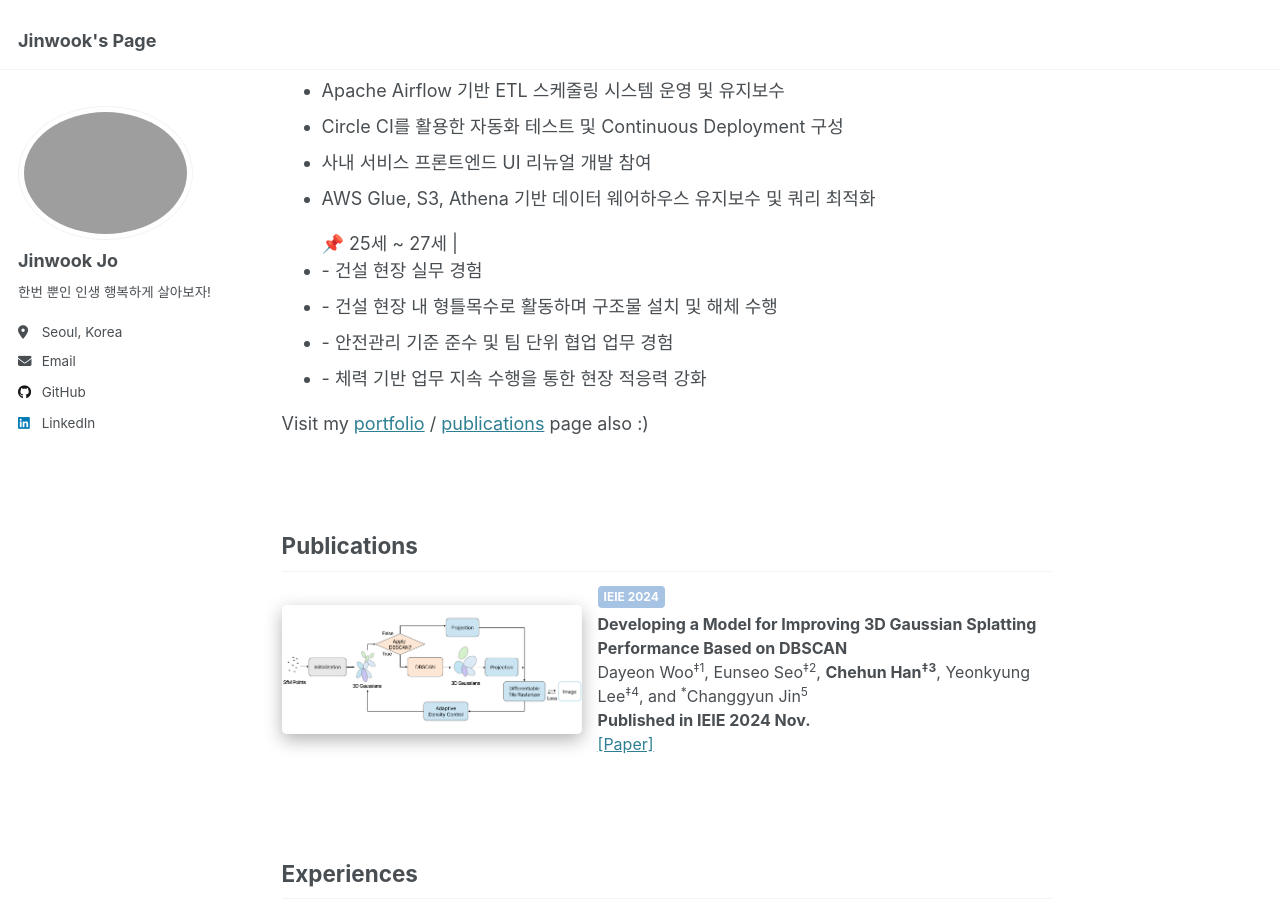
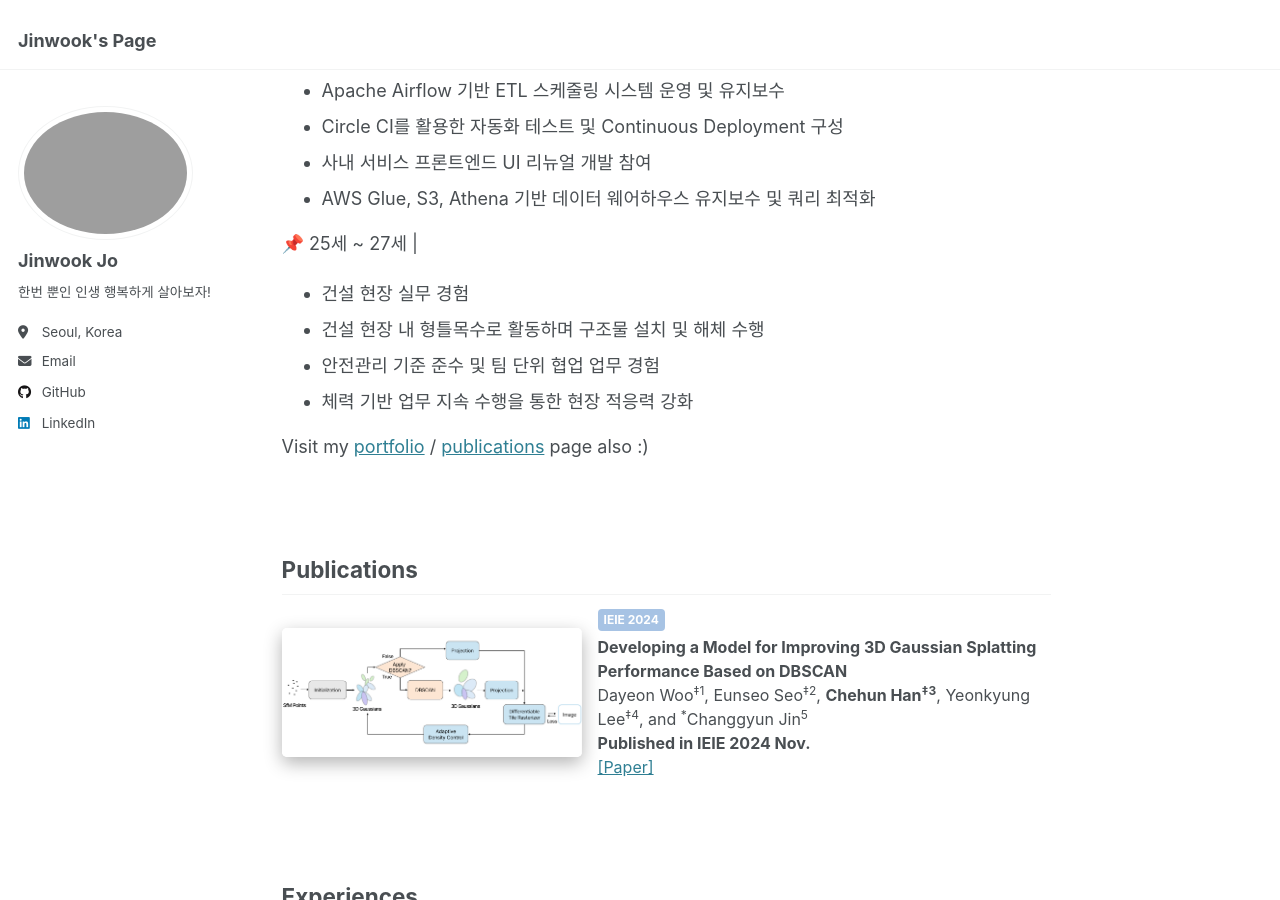
Before and after one commit to jojinwook/my-website, a Jekyll site: the page built from _pages/about.md, in a window 1280 px wide and 900 px high, scrolled down 505 px. Built offline with Jekyll 4.4.1, drawn with Linux system fonts in a browser that asks for light colours.

Commit message:
Update about.md

```diff
--- a/_pages/about.md
+++ b/_pages/about.md
@@ -9,7 +9,7 @@ redirect_from:
 
 {% include base_path %}
 
-📌 20세 ~ 24세 |
+📌 20세 ~ 24세 |<br />
   - QA 자동화 및 테스트 운영
   - Web, Android, iOS 플랫폼별 기능 테스트 자동화 개발
   - Smoke Testing 및 기능 안정성 검증
@@ -19,19 +19,19 @@ redirect_from:
   - 고객사 포스트백 연동 관리 및 테스트 시나리오 설계
   - KYC 검수 프로세스 자동화 시스템 설계 및 구현
 
-📌 24세 ~ 25세 |
+📌 24세 ~ 25세 |<br />
   - 데이터 파이프라인 및 프론트엔드 개발
   - Apache Airflow 기반 ETL 스케줄링 시스템 운영 및 유지보수
   - Circle CI를 활용한 자동화 테스트 및 Continuous Deployment 구성
   - 사내 서비스 프론트엔드 UI 리뉴얼 개발 참여
   - AWS Glue, S3, Athena 기반 데이터 웨어하우스 유지보수 및 쿼리 최적화
 
-<ul>📌 25세 ~ 27세 |  <br />
-  <li> - 건설 현장 실무 경험 </li>
-  <li> - 건설 현장 내 형틀목수로 활동하며 구조물 설치 및 해체 수행 </li>
-  <li> - 안전관리 기준 준수 및 팀 단위 협업 업무 경험 </li>
-  <li> - 체력 기반 업무 지속 수행을 통한 현장 적응력 강화 </li>
-</ul>
+📌 25세 ~ 27세 |<br />
+  - 건설 현장 실무 경험
+  - 건설 현장 내 형틀목수로 활동하며 구조물 설치 및 해체 수행
+  - 안전관리 기준 준수 및 팀 단위 협업 업무 경험
+  - 체력 기반 업무 지속 수행을 통한 현장 적응력 강화
+
 
 <!-- <p align="center">
   <a href="mailto:chehunhan16@gmail.com">E-mail</a> |
```
